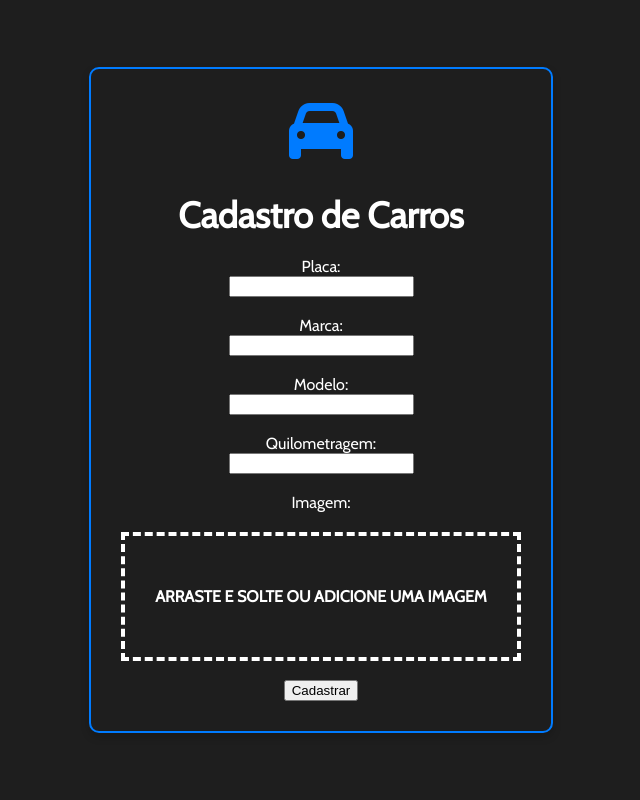
After one commit to SamukaCode/php-crud, a PHP site: page /cadastrar.php in a window 1280 px wide. The commit adds this page. Shown: the whole page, without its empty margins (319-959 px from the left). Run offline with PHP 8.4, Linux system fonts and the light colour scheme.

Commit message:
Muitas atualizações, haha

```diff
--- a/bd.php
+++ b/bd.php
@@ -1,36 +1,42 @@
 <?php
 
     function conectarBD() {
-        $pdo = new PDO("mysql:host=localhost;dbname=simone;charset=utf8", "root", "");
+        $pdo = new PDO("mysql:host=143.106.241.3;dbname=cl201275;charset=utf8", "cl201275", "cl*28092005");
         $pdo->setAttribute(PDO::ATTR_ERRMODE, PDO::ERRMODE_EXCEPTION);
         return $pdo;
     }
 
-    function cadastrar($placa, $marca, $modelo, $kilometragem, $imagem) {
+    function cadastrar($placa, $marca, $modelo, $quilometragem, $imagem) {
         try {
             $pdo = conectarBD();
             $rows = verificarCadastro($placa, $pdo);
 
             if ($rows <= 0) {
-                $stmt = $pdo->prepare("insert into carros (placa, marca, modelo, kilometragem, imagem) values(:placa, :marca, :modelo, :kilometragem, :imagem )");
+                // Renomear a imagem com a placa
+                $extensao = pathinfo($_FILES['imagem']['name'], PATHINFO_EXTENSION);
+                $imagemNome = "archive/" . $placa . "." . $extensao;
+
+                // Mover a imagem para a pasta "archive"
+                move_uploaded_file($_FILES['imagem']['tmp_name'], $imagemNome);
+
+                $stmt = $pdo->prepare("INSERT INTO carros (placa, marca, modelo, quilometragem, imagem) VALUES (:placa, :marca, :modelo, :quilometragem, :imagem)");
                 $stmt->bindParam(':placa', $placa);
                 $stmt->bindParam(':marca', $marca);
                 $stmt->bindParam(':modelo', $modelo);
-                $stmt->bindParam(':kilometragem', $kilometragem);
-                $stmt->bindParam(':imagem', $imagem);
+                $stmt->bindParam(':quilometragem', $quilometragem);
+                $stmt->bindParam(':imagem', $imagemNome);
                 $stmt->execute();
-                echo "<span id='sucess'>Carro Cadastrado!</span>";
+                echo "<span id='success'>Carro Cadastrado!</span>";
             } else {
-                echo "<span id='error'>Placa já existente!</span>";
+                echo "<span id='error'>Placa já existente!</span><br>";
             }
-        } catch(PDOException $e) {
+        } catch (PDOException $e) {
             echo 'Error: ' . $e->getMessage();
         }
     }
 
 
     function verificarCadastro($placa, $pdo) {
-        //verificando se o RA informado já existe no BD para não dar exception
         $stmt = $pdo->prepare("select * from carros where placa = :placa");
         $stmt->bindParam(':placa', $placa);
         $stmt->execute();
@@ -65,7 +71,7 @@
     function alterar($placa, $novoMarca, $novoModelo, $novoKilometragem, $novoImagem) {
         try {
             $pdo = conectarBD();
-            $stmt = $pdo->prepare('UPDATE carros SET marca = :novoMarca, modelo = :novoModelo, kilometragem = :novoKilometragem, imagem = :novoImagem WHERE placa = :placa');
+            $stmt = $pdo->prepare('UPDATE carros SET marca = :novoMarca, modelo = :novoModelo, quilometragem = :novoKilometragem, imagem = :novoImagem WHERE placa = :placa');
             $stmt->bindParam(':novoMarca', $novoMarca);
             $stmt->bindParam(':novoModelo', $novoModelo);
             $stmt->bindParam(':novoKilometragem', $novoKilometragem);
@@ -94,4 +100,24 @@
         }
     }
 
+    function contarCarrosPorMarca($marca) {
+        $conexao = conectarBD(); // Suponhamos que conectarBD() retorna uma conexão PDO válida
+        $sql = "SELECT COUNT(*) as total FROM carros WHERE marca = :marca";
+        $stmt = $conexao->prepare($sql);
+        $stmt->bindParam(':marca', $marca, PDO::PARAM_STR);
+        $stmt->execute();
+        $row = $stmt->fetch(PDO::FETCH_ASSOC);
+        return $row['total'];
+    }
+
+    function contarCarros() {
+        $conexao = conectarBD(); // Suponhamos que conectarBD() retorna uma conexão PDO válida
+        $sql = "SELECT COUNT(*) as total FROM carros";
+        $stmt = $conexao->prepare($sql);
+        $stmt->execute();
+        $row = $stmt->fetch(PDO::FETCH_ASSOC);
+        return $row['total'];
+    }
+
+
     ?>
--- /dev/null
+++ b/cadastrar.php
@@ -0,0 +1,123 @@
+<!DOCTYPE html>
+<html lang="en">
+
+<head>
+    <meta charset="UTF-8">
+    <title>CRUD - Controle de Carros</title>
+    <link rel="stylesheet" href="style.css">
+    <script class="jsbin" src="https://ajax.googleapis.com/ajax/libs/jquery/1/jquery.min.js"></script>
+    <link rel="stylesheet" href="https://cdnjs.cloudflare.com/ajax/libs/font-awesome/6.0.0-beta3/css/all.min.css">
+</head>
+
+<body>
+    <script>
+        function readURL(input) {
+            if (input.files && input.files[0]) {
+
+                var reader = new FileReader();
+
+                reader.onload = function (e) {
+                    $('.image-upload-wrap').hide();
+
+                    $('.file-upload-image').attr('src', e.target.result);
+                    $('.file-upload-content').show();
+
+                    $('.image-title').html(input.files[0].name);
+                };
+
+                reader.readAsDataURL(input.files[0]);
+
+            } else {
+                removeUpload();
+            }
+        }
+
+        function removeUpload() {
+            $('.file-upload-input').replaceWith($('.file-upload-input').clone());
+            $('.file-upload-content').hide();
+            $('.image-upload-wrap').show();
+        }
+        $('.image-upload-wrap').bind('dragover', function () {
+            $('.image-upload-wrap').addClass('image-dropping');
+        });
+        $('.image-upload-wrap').bind('dragleave', function () {
+            $('.image-upload-wrap').removeClass('image-dropping');
+        });
+    </script>
+    <div class="container">
+        <i class="fas fa-car icon"></i>
+        <h1>Cadastro de Carros</h1>
+        <form method="post" class="car-form" enctype="multipart/form-data">
+            <div class="form-group">
+                <label for="placa">Placa:</label><br>
+                <input type="text" id="placa" name="placa">
+            </div>
+            <br>
+            <div class="form-group">
+                <label for="marca">Marca:</label><br>
+                <input type="text" id="marca" name="marca">
+            </div>
+            <br>
+            <div class="form-group">
+                <label for="modelo">Modelo:</label><br>
+                <input type="text" id="modelo" name="modelo">
+            </div>
+            <br>
+            <div class="form-group">
+                <label for="quilometragem">Quilometragem:</label><br>
+                <input type="text" id="quilometragem" name="quilometragem">
+            </div>
+            <br>
+            <div class="form-group">
+                <label for="imagem">Imagem:</label>
+                <div class="image-upload-wrap">
+                    <input class="file-upload-input" type='file' onchange="readURL(this);" accept="image/*" name="imagem"/>
+                    <div class="drag-text">
+                        <h4>Arraste e solte ou adicione uma imagem</h4>
+                    </div>
+                </div>
+                <div class="file-upload-content">
+                    <img class="file-upload-image" src="#" alt="your image" />
+                    <div class="image-title-wrap">
+                        <button type="button" onclick="removeUpload()" class="remove-image">Remove <span
+                                class="image-title">Uploaded Image</span></button>
+                    </div>
+                </div>
+            </div>
+            <br>
+            <input type="submit" value="Cadastrar" class="btn-submit">
+        </form>
+        <?php
+        include("bd.php");
+
+        if ($_SERVER["REQUEST_METHOD"] === 'POST') {
+            // Validar os campos obrigatórios
+            $placa = $_POST["placa"];
+            $marca = $_POST["marca"];
+            $modelo = $_POST["modelo"];
+            $quilometragem = $_POST["quilometragem"];
+
+            if (empty($placa) || empty($marca)) {
+                echo "<span id='warning'>Placa e marca são obrigatórios!</span>";
+            } else {
+                $imagem_nome = $_FILES["imagem"]["name"]; // Obtenha o nome original da imagem
+                $extensao = pathinfo($imagem_nome, PATHINFO_EXTENSION); // Obtenha a extensão do arquivo
+
+                // Renomeie a imagem com a placa e a extensão
+                $novo_nome_imagem = "archive/{$placa}." . $extensao;
+
+                // Mova a imagem para a pasta "archive" e verifique se a operação foi bem-sucedida
+                if (move_uploaded_file($_FILES["imagem"]["tmp_name"], $novo_nome_imagem)) {
+                    cadastrar($placa, $marca, $modelo, $quilometragem, $novo_nome_imagem);
+                } else {
+                    echo "<span id='error'>Falha ao enviar a imagem!</span><br>";
+                }
+            }
+
+        }
+        ?>
+
+    </div>
+</body>
+
+</html>
--- a/style.css
+++ b/style.css
@@ -1,41 +1,192 @@
-.clear {
-    clear: both;
+@import url('https://fonts.googleapis.com/css2?family=Cabin&display=swap');
+
+body {
+    display: flex;
+    flex-direction: column;
+    align-items: center;
+    justify-content: center;
+    min-height: 100vh;
+    margin: 0;
+    background-color: #1E1E1E;
+    /* Cor de fundo escura */
+    color: #fff;
+    /* Cor do texto */
+    font-family: 'Cabin', sans-serif;
+    /* Fonte Cabin */
+}
+
+.container {
+    text-align: center;
+    border: 2px solid #007BFF;
+    /* Borda azul */
+    padding: 30px;
+    border-radius: 10px;
+    /* Cantos arredondados */
+    box-shadow: 0 4px 8px rgba(0, 0, 0, 0.2);
+    /* Sombra */
+}
+
+.icon {
+    font-size: 64px;
+    /* Tamanho do ícone aumentado */
+    margin-bottom: 20px;
+    /* Espaçamento entre o ícone e o título */
+    color: #007BFF;
+    /* Cor do ícone em azul */
+}
+
+h1 {
+    font-size: 36px;
+    /* Tamanho do título aumentado */
+    margin: 10px 0;
+    /* Espaçamento em torno do título */
+}
+
+h2 {
+    font-size: 24px;
+    /* Tamanho do subtítulo */
+    margin-bottom: 30px;
+    /* Espaçamento inferior do subtítulo */
+}
+
+form {
+    margin-top: 20px;
+}
+
+input[type="button"] {
+    padding: 15px 30px;
+    /* Maior espaço dentro do botão */
+    font-size: 18px;
+    /* Tamanho do texto do botão aumentado */
+    cursor: pointer;
+    background-color: #007BFF;
+    /* Cor de fundo azul */
+    border: none;
+    color: #fff;
+    /* Cor do texto branco */
+    border-radius: 10px;
+    /* Cantos arredondados */
+    transition: background-color 0.3s ease;
+    /* Transição suave */
+}
+
+input[type="button"]:hover {
+    background-color: #0056b3;
+    /* Cor de fundo azul mais escura ao passar o mouse */
+}
+
+.info-container {
+    display: flex;
+    justify-content: center;
+    align-items: center;
+    margin-top: 20px;
+}
+
+.info-item {
+    text-align: center;
+    margin: 0 20px;
+}
+
+.file-upload-btn {
+    width: 100%;
+    margin: 0;
+    color: #fff;
+    background: #ffffff;
+    border: none;
+    padding: 10px;
+    border-radius: 4px;
+    border-bottom: 2px solid #ffffff;
+    transition: all .2s ease;
+    outline: none;
+    text-transform: uppercase;
+    font-weight: 700;
   }
 
-  .checkBox {
-    display: block;
+  .file-upload-btn:hover {
+    background: #363636;
+    color: #ffffff;
+    transition: all .2s ease;
     cursor: pointer;
-    width: 30px;
-    height: 30px;
-    border: 3px solid rgba(255, 255, 255, 0);
-    border-radius: 10px;
-    position: relative;
-    overflow: hidden;
-    box-shadow: 0px 0px 0px 2px black;
   }
 
-  .checkBox div {
-    width: 60px;
-    height: 60px;
-    background-color: black;
-    top: -52px;
-    left: -52px;
-    position: absolute;
-    transform: rotateZ(45deg);
-    z-index: 100;
+  .file-upload-btn:active {
+    border: 0;
+    transition: all .2s ease;
   }
 
-  .checkBox input[type=checkbox]:checked + div {
-    left: -10px;
-    top: -10px;
+  .file-upload-content {
+    display: none;
+    text-align: center;
   }
 
-  .checkBox input[type=checkbox] {
+  .file-upload-input {
     position: absolute;
-    left: 50px;
-    visibility: hidden;
+    margin: 0;
+    padding: 0;
+    width: 100%;
+    height: 100%;
+    outline: none;
+    opacity: 0;
+    cursor: pointer;
   }
 
-  .transition {
-    transition: 300ms ease;
+  .image-upload-wrap {
+    margin-top: 20px;
+    border: 4px dashed #fff;
+    position: relative;
   }
+
+  .image-dropping,
+  .image-upload-wrap:hover {
+    background-color: #fff;
+    border: 4px dashed #ffffff;
+  }
+
+  .image-title-wrap {
+    padding: 0 15px 15px 15px;
+    color: #222;
+  }
+
+  .drag-text {
+    text-align: center;
+  }
+
+  .drag-text h4 {
+    text-transform: uppercase;
+    color: #ffffff;
+    padding: 30px;
+  }
+
+  .file-upload-image {
+    max-height: 200px;
+    max-width: 200px;
+    margin: auto;
+    padding: 20px;
+  }
+
+  .remove-image {
+    width: 200px;
+    margin: 0;
+    color: #fff;
+    background: #fff;
+    border: none;
+    padding: 10px;
+    border-radius: 4px;
+    border-bottom: 4px solid #fff;
+    transition: all .2s ease;
+    outline: none;
+    text-transform: uppercase;
+    font-weight: 700;
+  }
+
+  .remove-image:hover {
+    background: #c13b2a;
+    color: #ffffff;
+    transition: all .2s ease;
+    cursor: pointer;
+  }
+
+  .remove-image:active {
+    border: 0;
+    transition: all .2s ease;
+  }
```
Also changed, not shown: cadastra.php (deleted, +0 -82 lines), consulta.php (deleted, +0 -63 lines), consultar.php (added, +55 -0 lines), index.html (deleted, +0 -45 lines), index.php (added, +74 -0 lines), remove.php (deleted, +0 -29 lines), editar.php (renamed from edicao.php).
